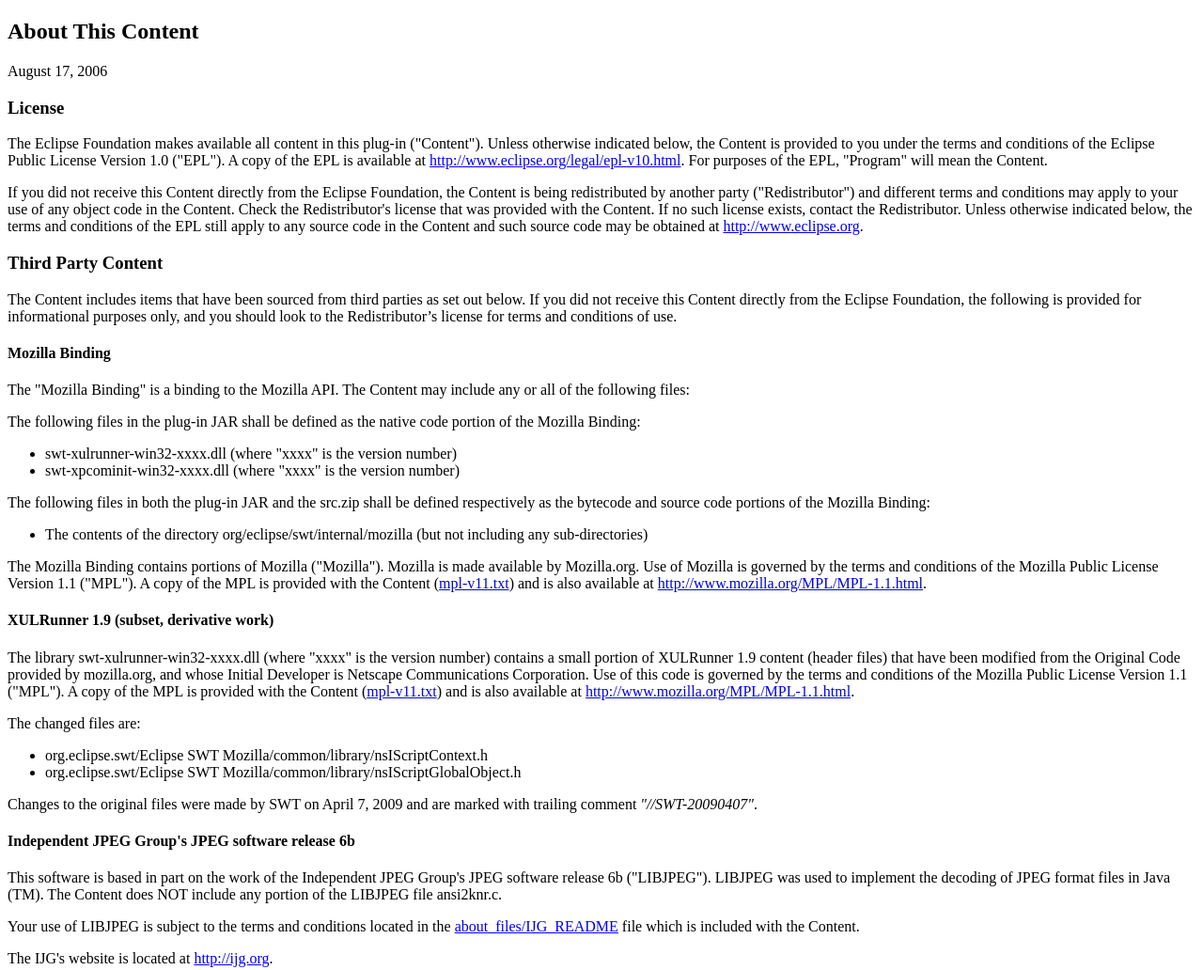
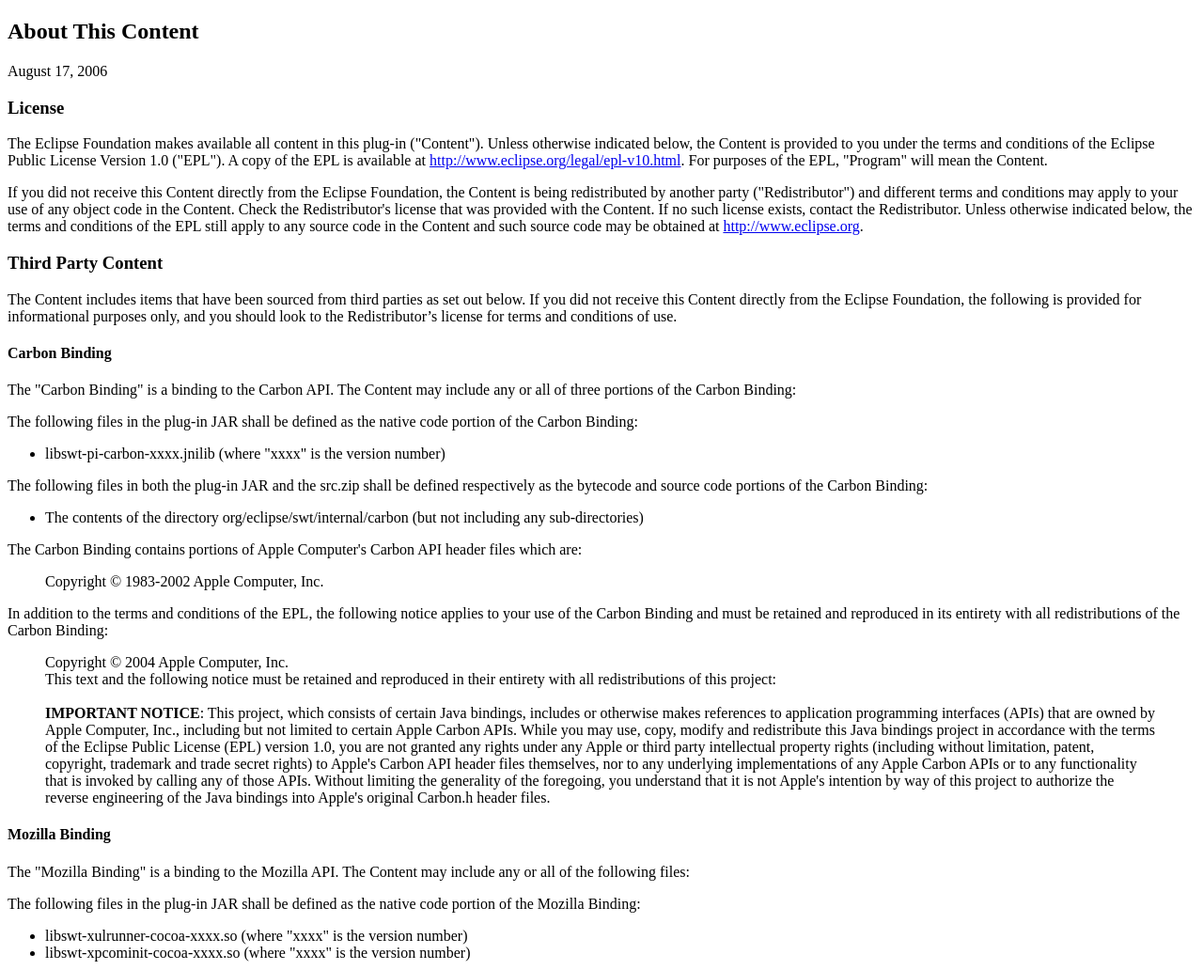
Before and after one commit to djat/suprabrowser, a plain HTML site: page ss.core/lib-osx/swt/about.html in a window 1280 px wide. Shown: the top 1032 px of the page at 94% size. Drawn offline with Linux system fonts and the light colour scheme.

Commit message:
Fixed swt version

```diff
--- a/ss.core/lib-osx/swt/about.html
+++ b/ss.core/lib-osx/swt/about.html
@@ -31,14 +31,48 @@
 for informational purposes only, and you should look to the Redistributor&rsquo;s license for
 terms and conditions of use.</p>
 
+<h4>Carbon Binding</h4>
+
+<p>The &quot;Carbon Binding&quot; is a binding to the Carbon API.  The Content may include any or all of three portions of the Carbon Binding:</p>
+
+<p>The following files in the plug-in JAR shall be defined as the native code portion of the Carbon Binding:</p>
+<ul>
+	<li>libswt-pi-carbon-xxxx.jnilib (where &quot;xxxx&quot; is the version number)</li>
+</ul>
+
+<p>The following files in both the plug-in JAR and the src.zip shall be defined respectively as the bytecode and source code portions of the Carbon Binding:</p>
+
+<ul>
+	<li>The contents of the directory org/eclipse/swt/internal/carbon (but not including any sub-directories)</li>
+</ul>
+
+<p>The Carbon Binding contains portions of Apple Computer's Carbon API header files which are:</p>
+
+<blockquote>Copyright &copy; 1983-2002 Apple Computer, Inc.</blockquote>
+
+<p>In addition to the terms and conditions of the EPL, the following notice applies to your use of the Carbon Binding and must be retained and reproduced in its entirety with all redistributions of the
+Carbon Binding:</p>
+
+<blockquote>
+Copyright &copy; 2004 Apple Computer, Inc.<br>
+This text and the following notice must be retained and reproduced in their entirety with all redistributions of this project:<br><br>
+<strong>IMPORTANT NOTICE</strong>: This project, which consists of certain Java bindings, includes or otherwise makes references to application programming interfaces
+(APIs) that are owned by Apple Computer, Inc., including but not limited to certain Apple Carbon APIs. While you may use, copy, modify and redistribute
+this Java bindings project in accordance with the terms of the Eclipse Public License (EPL) version 1.0, you are not granted any rights under any Apple or
+third party intellectual property rights (including without limitation, patent, copyright, trademark and trade secret rights) to Apple's Carbon API header files
+themselves, nor to any underlying implementations of any Apple Carbon APIs or to any functionality that is invoked by calling any of those APIs. Without
+limiting the generality of the foregoing, you understand that it is not Apple's intention by way of this project to authorize the reverse engineering of the Java
+bindings into Apple's original Carbon.h header files.
+</blockquote>
+
 <h4>Mozilla Binding</h4>
 
 <p>The &quot;Mozilla Binding&quot; is a binding to the Mozilla API.  The Content may include any or all of the following files:</p>
 
 <p>The following files in the plug-in JAR shall be defined as the native code portion of the Mozilla Binding:</p>
 <ul>
-	<li>swt-xulrunner-win32-xxxx.dll (where &quot;xxxx&quot; is the version number)</li>
-	<li>swt-xpcominit-win32-xxxx.dll (where &quot;xxxx&quot; is the version number)</li>
+	<li>libswt-xulrunner-cocoa-xxxx.so (where &quot;xxxx&quot; is the version number)</li>
+	<li>libswt-xpcominit-cocoa-xxxx.so (where &quot;xxxx&quot; is the version number)</li>
 </ul>
 
 <p>The following files in both the plug-in JAR and the src.zip shall be defined respectively as the bytecode and source code portions of the Mozilla Binding:</p>
@@ -52,7 +86,7 @@
 
 <h4>XULRunner 1.9 (subset, derivative work)</h4>
 
-The library swt-xulrunner-win32-xxxx.dll (where &quot;xxxx&quot; is the version number) contains a small portion of XULRunner 1.9 content (header files) that have
+The library libswt-xulrunner-cocoa-xxxx.jnilib (where &quot;xxxx&quot; is the version number) contains a small portion of XULRunner 1.9 content (header files) that have
 been modified from the Original Code provided by mozilla.org, and whose Initial Developer is Netscape Communications Corporation. Use of this code is governed by
 the terms and conditions of the Mozilla Public License Version 1.1 ("MPL").  A copy of the MPL is provided with the Content (<a href="./about_files/mpl-v11.txt">mpl-v11.txt</a>)
 and is also available at <a href="http://www.mozilla.org/MPL/MPL-1.1.html">http://www.mozilla.org/MPL/MPL-1.1.html</a>.
```
Also changed, not shown: 3 other files.
